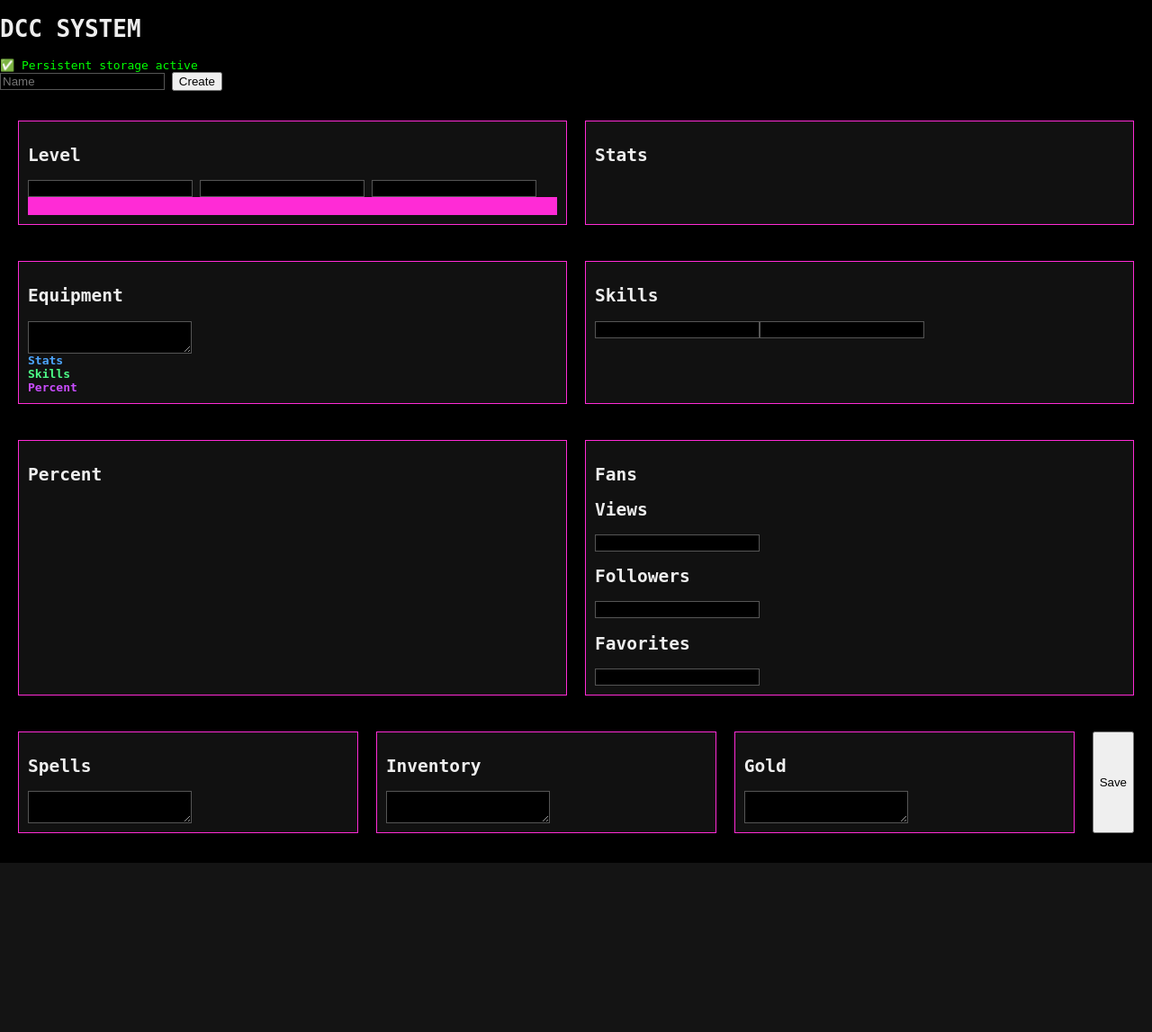
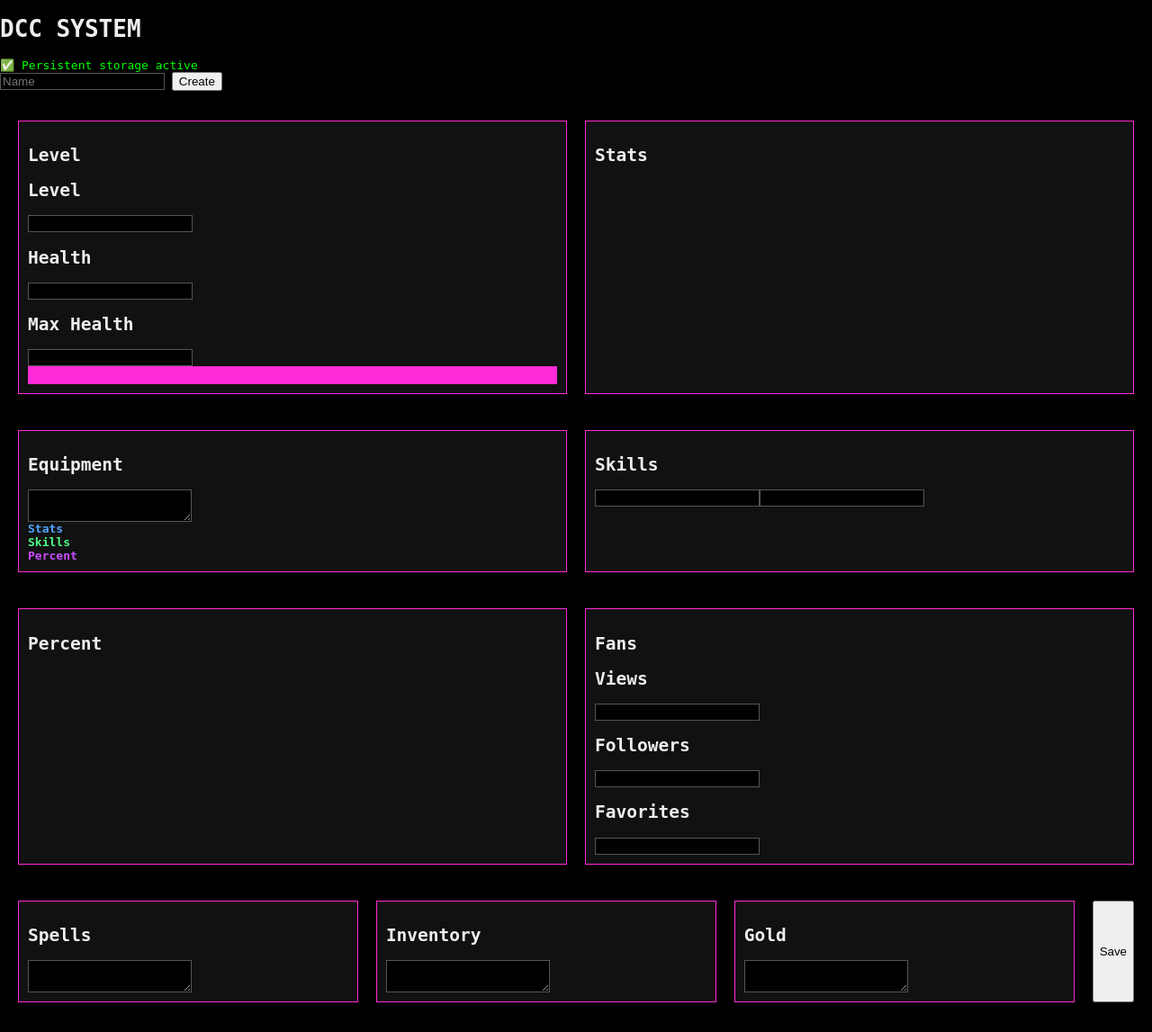
Before and after one commit to chancem5882-web/Dungeon-crawl, a Flask app: template templates/character.html in a window 1280 px wide. Shown: the part 37-1184 px from the top of the page at 90% size. Before the commit the page ends 996 px from the top, so only its background shows below. Run offline with Flask 3, Linux system fonts and the light colour scheme; the template is opened without the code that fills it, so the values that code supplies are empty.

Commit message:
Update character.html

```diff
--- a/templates/character.html
+++ b/templates/character.html
@@ -31,8 +31,11 @@
 
 <div class="panel">
 <h2>Level {{meta[1]}}</h2>
+  <h2>Level</h2>
 <input name="level" value="{{meta[1]}}">
+  <h2>Health</h2>
 <input name="hp" value="{{meta[2]}}">
+  <h2>Max Health</h2>
 <input name="max_hp" value="{{meta[3]}}">
 
 <div class="hp"><div style="width:{{(meta[2]/meta[3])*100}}%"></div></div>
```
